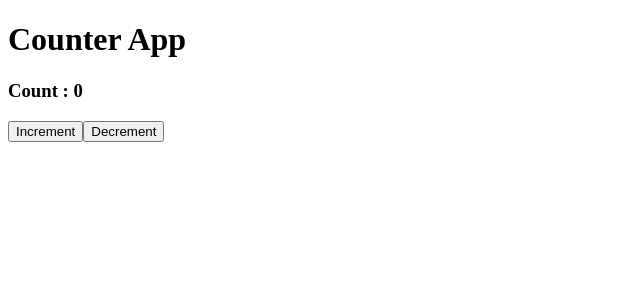
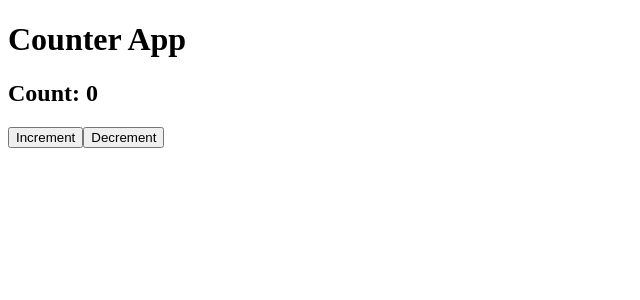
Before and after one commit to NaziyaThabasum7386/classcounter, a React (Create React App) app: page / in a window 1280 px wide. Shown: the top 300 px of the page, without its empty margins (0-640 px from the left). Built offline with nearby package versions, Linux system fonts and the light colour scheme.

Commit message:
Test commit

```diff
--- a/src/App.js
+++ b/src/App.js
@@ -1,51 +1,28 @@
-import React from "react";
+import React, { Component } from "react";
 
-
-class Counter extends React.Component {
+class App extends Component {
   constructor(props) {
     super(props);
     this.state = {
-      count: this.props.start,
+      count: 0
     };
   }
 
-  handleClick = (e) => {
-    this.setState((prevState) => {
-      return {
-        count: prevState.count - (this.props.jump || 1),
-      };
-    });
+  handleIncrement = () => {
+    this.setState({ count: this.state.count + 1 });
+  };
+
+  handleDecrement = () => {
+    this.setState({ count: this.state.count - 1 });
   };
 
   render() {
     return (
       <div>
         <h1>Counter App</h1>
-        <h3>Count : {this.state.count}</h3>
-
-        <button
-          onClick={(e) => {
-            this.setState((prevState) => {
-              return {
-                count: prevState.count + (this.props.jump || 1),
-              };
-            });
-          }}
-        >
-          Increment
-        </button>
-        <button onClick={this.handleClick}>Decrement</button>
-
-      </div>
-    );
-  }
-}
-
-class App extends React.Component {
-  render() {
-    return (
-      <div>
-        <Counter start={0} />
+        <h2 data-testid="count">Count: {this.state.count}</h2>
+        <button onClick={this.handleIncrement} data-testid="increment-button">Increment</button>
+        <button onClick={this.handleDecrement} data-testid="decrement-button">Decrement</button>
       </div>
     );
   }
```
